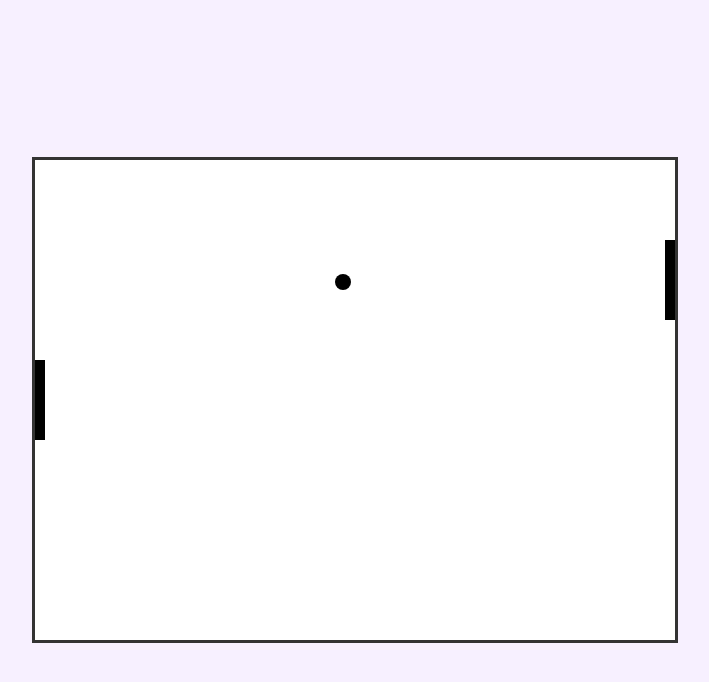
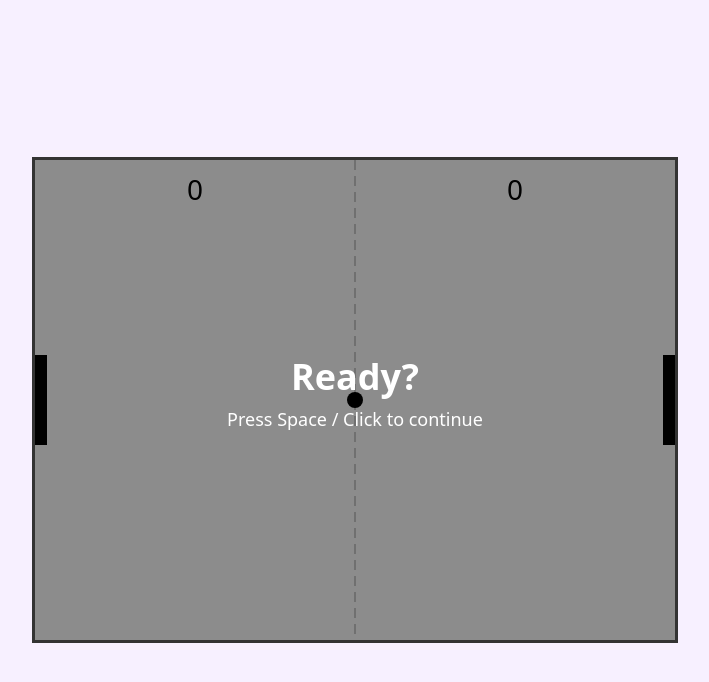
Before and after one commit to nickyblackburn/Paw-Pong, a plain HTML site: page static/index.html in a window 1280 px wide. Shown: the whole page, without its empty margins (285-994 px from the left). Drawn offline with Linux system fonts and the light colour scheme.

Commit message:
added working scroeing and screen

```diff
--- a/static/index.html
+++ b/static/index.html
@@ -1,25 +1,21 @@
+<!-- static/index.html -->
 <!DOCTYPE html>
 <html lang="en">
 <head>
-  <meta charset="UTF-8">
+  <meta charset="UTF-8" />
   <title>Paw Pong 🐾</title>
   <style>
     body {
       background: #f7f0ff;
-      display: flex;
-      justify-content: center;
-      align-items: center;
-      height: 100vh;
-      margin: 0;
+      display: flex; justify-content: center; align-items: center;
+      height: 100vh; margin: 0;
     }
-    canvas {
-      border: 3px solid #333;
-      background: white;
-    }
+    canvas { border: 3px solid #333; background: white; }
   </style>
 </head>
 <body>
   <canvas id="game" width="640" height="480"></canvas>
-  <script src="pong.js"></script>
+  <!-- ✨ KEY FIX: absolute /static/ path -->
+  <script src="/static/pong.js"></script>
 </body>
 </html>
--- a/static/pong.js
+++ b/static/pong.js
@@ -1,65 +1,182 @@
-// gets canvis
+// pong.js — Paw Pong 🐾
+
 const canvas = document.getElementById('game');
 const ctx = canvas.getContext('2d');
-// sets pattle hight
-let paddleHeight = 80;
-let paddleWidth = 10;
-let ballRadius = 8;
 
-let playerY = canvas.height/2 - paddleHeight/2;
-let cpuY = canvas.height/2 - paddleHeight/2;
+// --- config ---
+const paddleH = 90, paddleW = 12, ballR = 8;
+const cpuSpeed = 3.2;
+const startSpeedX = 4.0;
+const maxScore = 5;
 
-let ballX = canvas.width/2;
-let ballY = canvas.height/2;
-let ballSpeedX = 4;
-let ballSpeedY = 2;
-// draws stuff
+// --- state ---
+let playerY = (canvas.height - paddleH)/2;
+let cpuY    = (canvas.height - paddleH)/2;
+let ballX = canvas.width/2, ballY = canvas.height/2;
+let vx = startSpeedX, vy = 2.2;
+
+let playerScore = 0, cpuScore = 0;
+let state = "serve";  // "serve" | "play" | "gameover"
+let nextServeDir = Math.random() < 0.5 ? -1 : 1; // -1 = to left, 1 = to right
+
+// --- helpers ---
+function randVy() {
+  // random vertical speed avoiding tiny values
+  let v = (Math.random() * 3.5 + 1.2) * (Math.random() < 0.5 ? -1 : 1);
+  if (Math.abs(v) < 1.2) v = 1.2 * Math.sign(v || 1);
+  return v;
+}
+
+function resetBall(dir) {
+  ballX = canvas.width/2;
+  ballY = canvas.height/2;
+  vx = startSpeedX * dir;
+  vy = randVy();
+}
+
+function clamp(v, lo, hi) {
+  return Math.min(Math.max(v, lo), hi);
+}
+
+function drawNet() {
+  ctx.save();
+  ctx.globalAlpha = 0.2;
+  for (let y = 0; y < canvas.height; y += 16) {
+    ctx.fillRect(canvas.width/2 - 1, y, 2, 10);
+  }
+  ctx.restore();
+}
+
+function drawScores() {
+  ctx.font = "28px system-ui, sans-serif";
+  ctx.textAlign = "center";
+  ctx.fillText(String(playerScore), canvas.width * 0.25, 40);
+  ctx.fillText(String(cpuScore),    canvas.width * 0.75, 40);
+}
+
+function drawOverlay(title, sub="Press Space / Click to continue") {
+  ctx.save();
+  ctx.fillStyle = "rgba(0,0,0,0.45)";
+  ctx.fillRect(0,0,canvas.width,canvas.height);
+  ctx.fillStyle = "white";
+  ctx.textAlign = "center";
+  ctx.font = "bold 36px system-ui, sans-serif";
+  ctx.fillText(title, canvas.width/2, canvas.height/2 - 10);
+  ctx.font = "18px system-ui, sans-serif";
+  ctx.fillText(sub, canvas.width/2, canvas.height/2 + 26);
+  ctx.restore();
+}
+
 function draw() {
   ctx.clearRect(0,0,canvas.width,canvas.height);
+
+  // net + scores
+  drawNet();
+  drawScores();
+
   // paddles
-  ctx.fillRect(0, playerY, paddleWidth, paddleHeight);
-  ctx.fillRect(canvas.width - paddleWidth, cpuY, paddleWidth, paddleHeight);
+  ctx.fillRect(0, playerY, paddleW, paddleH);
+  ctx.fillRect(canvas.width - paddleW, cpuY, paddleW, paddleH);
+
   // ball
   ctx.beginPath();
-  ctx.arc(ballX, ballY, ballRadius, 0, Math.PI*2);
+  ctx.arc(ballX, ballY, ballR, 0, Math.PI*2);
   ctx.fill();
+
+  if (state === "serve") {
+    drawOverlay("Ready?");
+  } else if (state === "gameover") {
+    const who = playerScore > cpuScore ? "You Win! 🐾" : "You Lose 😿";
+    drawOverlay(who, "Press Space / Click to play again");
+  }
 }
 
 function update() {
-  // ball movement
-  ballX += ballSpeedX;
-  ballY += ballSpeedY;
+  if (state !== "play") return;
 
-  // bounce top/bottom
-  if(ballY < 0 || ballY > canvas.height) {
-    ballSpeedY = -ballSpeedY;
+  // ball motion
+  ballX += vx; ballY += vy;
+
+  // top/bottom bounce
+  if (ballY - ballR <= 0) { ballY = ballR; vy = -vy; }
+  if (ballY + ballR >= canvas.height) { ballY = canvas.height - ballR; vy = -vy; }
+
+  // player paddle collision
+  if (ballX - ballR <= paddleW) {
+    if (ballY >= playerY && ballY <= playerY + paddleH) {
+      ballX = paddleW + ballR; // prevent sticking
+      vx = Math.abs(vx);
+      // add a bit of "spin" based on hit position
+      const hitPos = (ballY - (playerY + paddleH/2)) / (paddleH/2);
+      vy += hitPos * 1.6;
+    }
   }
 
-  // bounce off player paddle
-  if(ballX - ballRadius < paddleWidth &&
-     ballY > playerY && ballY < playerY + paddleHeight) {
-    ballSpeedX = -ballSpeedX;
+  // cpu paddle collision
+  if (ballX + ballR >= canvas.width - paddleW) {
+    if (ballY >= cpuY && ballY <= cpuY + paddleH) {
+      ballX = canvas.width - paddleW - ballR;
+      vx = -Math.abs(vx);
+      const hitPos = (ballY - (cpuY + paddleH/2)) / (paddleH/2);
+      vy += hitPos * 1.6;
+    }
   }
 
-  // bounce off cpu paddle
-  if(ballX + ballRadius > canvas.width - paddleWidth &&
-     ballY > cpuY && ballY < cpuY + paddleHeight) {
-    ballSpeedX = -ballSpeedX;
+  // scoring (passed left/right)
+  if (ballX + ballR < 0) {
+    // CPU scores
+    cpuScore++;
+    if (cpuScore >= maxScore) {
+      state = "gameover";
+    } else {
+      state = "serve";
+      nextServeDir = 1; // serve to the right (towards player)
+    }
+    return; // stop this frame
+  }
+  if (ballX - ballR > canvas.width) {
+    // Player scores
+    playerScore++;
+    if (playerScore >= maxScore) {
+      state = "gameover";
+    } else {
+      state = "serve";
+      nextServeDir = -1; // serve to the left (towards CPU)
+    }
+    return;
   }
 
-  // simple cpu follow
-  if(cpuY + paddleHeight/2 < ballY) cpuY += 3;
-  if(cpuY + paddleHeight/2 > ballY) cpuY -= 3;
+  // CPU AI (only in play)
+  const cpuCenter = cpuY + paddleH/2;
+  if (cpuCenter < ballY - 6) cpuY += cpuSpeed;
+  if (cpuCenter > ballY + 6) cpuY -= cpuSpeed;
+  cpuY = clamp(cpuY, 0, canvas.height - paddleH);
 }
 
-function loop() {
-  update();
-  draw();
-  requestAnimationFrame(loop);
-}
-
-document.addEventListener('mousemove', (e)=>{
-  playerY = e.clientY - paddleHeight/2;
+// input: mouse controls player paddle
+document.addEventListener('mousemove', (e) => {
+  const rect = canvas.getBoundingClientRect();
+  playerY = clamp(e.clientY - rect.top - paddleH/2, 0, canvas.height - paddleH);
 });
 
+// start/continue with click or space
+function serveOrRestart() {
+  if (state === "serve") {
+    resetBall(nextServeDir);
+    state = "play";
+  } else if (state === "gameover") {
+    // reset everything
+    playerScore = 0; cpuScore = 0;
+    playerY = (canvas.height - paddleH)/2;
+    cpuY = (canvas.height - paddleH)/2;
+    nextServeDir = Math.random() < 0.5 ? -1 : 1;
+    state = "serve";
+  }
+}
+document.addEventListener('click', serveOrRestart);
+document.addEventListener('keydown', (e) => {
+  if (e.code === 'Space') { e.preventDefault(); serveOrRestart(); }
+});
+
+function loop() { update(); draw(); requestAnimationFrame(loop); }
 loop();
```
